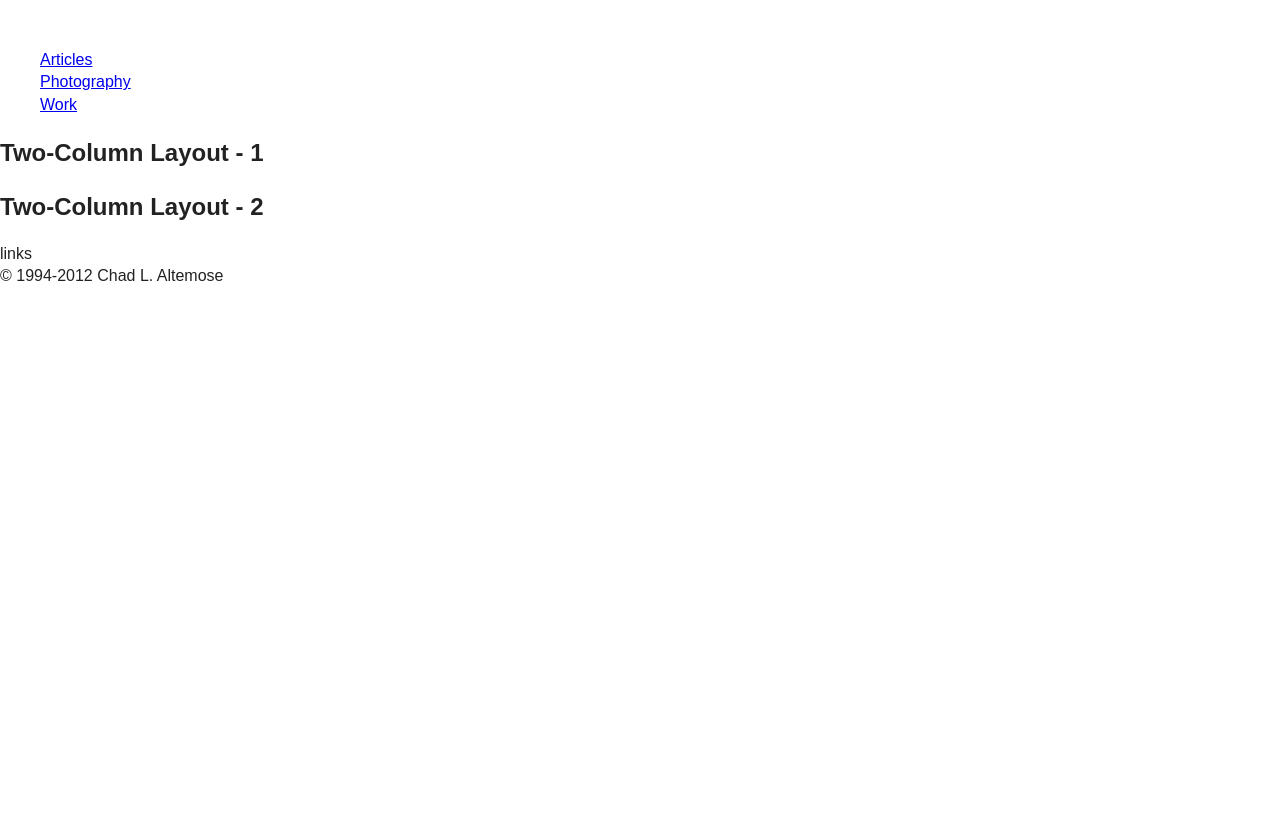
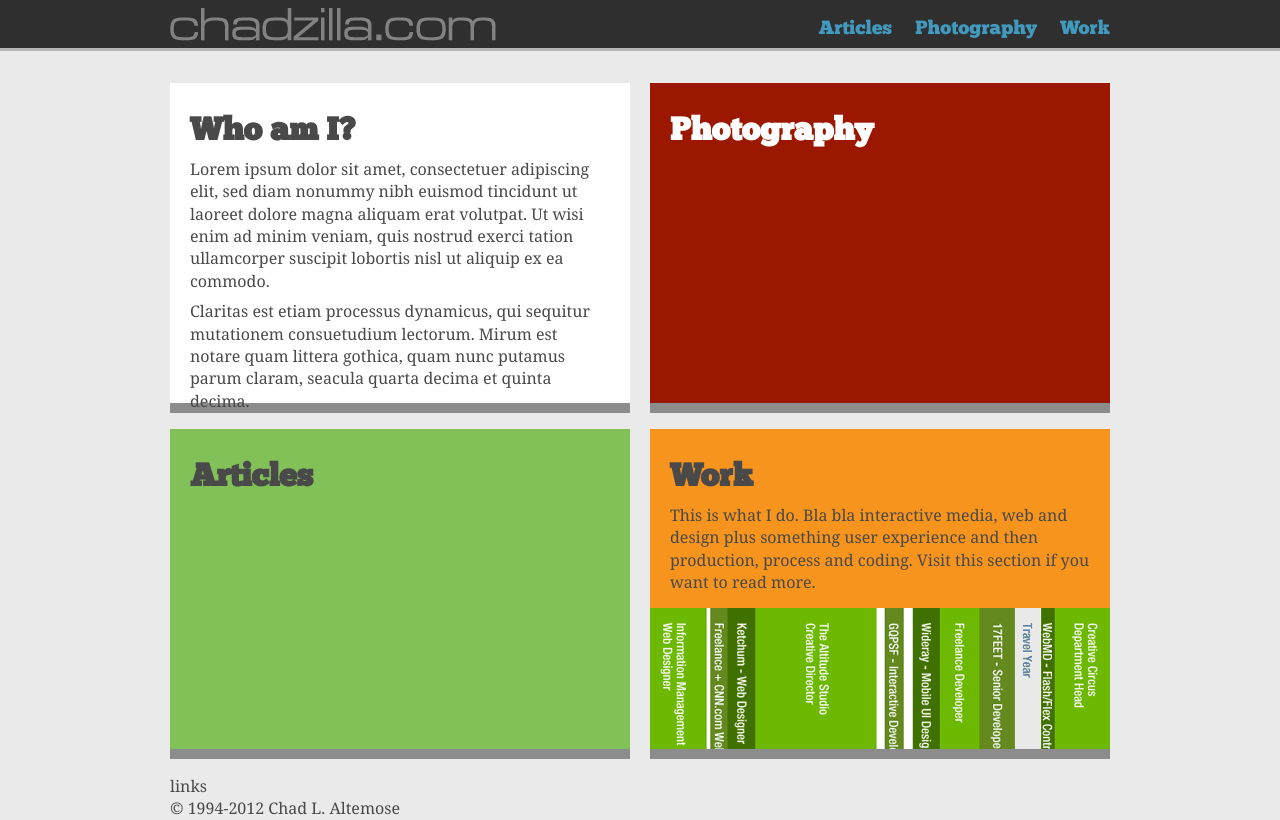
Before and after one commit to caltemose/chadzilla-twenty-twelve, a plain HTML site: page html/site/index.html in a window 1280 px wide. Drawn offline with nearby package versions, Linux system fonts and the light colour scheme.

Commit message:
adding fonts

```diff
--- a/html/site/css/main.css
+++ b/html/site/css/main.css
@@ -1,3 +1,14 @@
+@font-face {
+    font-family: '../fonts/ChunkFiveRegular';
+    src: url('../fonts/Chunkfive-webfont.eot');
+    src: url('../fonts/Chunkfive-webfont.eot?#iefix') format('embedded-opentype'),
+         url('../fonts/Chunkfive-webfont.woff') format('woff'),
+         url('../fonts/Chunkfive-webfont.ttf') format('truetype'),
+         url('../fonts/Chunkfive-webfont.svg#ChunkFiveRegular') format('svg');
+    font-weight: normal;
+    font-style: normal;
+}
+
 /*
  * HTML5 Boilerplate
  *
@@ -9,6 +20,9 @@
 /* ==========================================================================
    Base styles: opinionated defaults
    ========================================================================== */
+
+/* box sizing fix */
+* { -moz-box-sizing: border-box; -webkit-box-sizing: border-box; box-sizing: border-box; }
 
 html,
 button,
@@ -93,14 +107,137 @@ textarea {
    Author's custom styles
    ========================================================================== */
 
+body {
+    background: #eaeaea;
+    font-family: Georgia, 'Times New Roman', serif;
+    color: #494949;
+}
+
+a {
+    color: #4199bd;
+    text-decoration: none;
+}
+a:hover {
+    color: #53a049;
+}
+a:active {
+    color: #4199bd;
+}
+
+
+.container {
+    margin: 0 auto;
+}
+
+#navbar {
+    width: 100%;
+    background: #2f2f2f;
+    border-bottom: 3px solid #b6b6b6;
+    margin-bottom: 2em;
+}
+#navbar a:hover, #navbar a.selected {
+    color: #fff;
+}
+#logo {
+    margin-top: 8px;
+}
+#navbar nav {
+    padding: 0; margin: 0;
+    font-family: '../fonts/ChunkFiveRegular';
+}
+.page.container {
+}
+
+.col2 {
+}
+
+.homebox {
+    background: #fff;
+}
+.homebox.articles {
+    background: #82c158;
+}
+.homebox.photography {
+    background: #9b1700;
+}
+.homebox.work {
+    background: #f7941d;
+}
+.homebox h2 {
+    font-size: 2.0em;
+    font-family: '../fonts/ChunkFiveRegular';
+    color: #494949;
+    padding: 26px 20px 4px 20px;
+    margin: 0;
+}
+.homebox.photography h2 {
+    color: #fff;
+}
 
 
 
+/* Portrait tablet to landscape and desktop */
+@media (min-width: 1024px) {
+    #logo {
+        float: left;
+        position: relative;
+    }
+    #navbar nav {
+        float: right;
+        position: relative;
+    }
+    #navbar nav ul {
+        height: 1em;
+    }
+    #navbar nav ul li {
+        font-size: 1.2em;
+        display: inline;
+        margin-left: 1em;
+    }
 
+    .container {
+        width: 940px;
+    }
+    .col2 {
+        float: left;
+        position: relative;
+    }
+    .col2 {
+        width: 460px;
+    }
+    .col2:first-child {
+        margin-right: 20px;
+    }
 
+    .homebox {
+        height: 330px;
+        border-bottom: 10px solid #8c8c8c;
+        margin-bottom: 1em;
+        position: relative;
+    }
+    .homebox p {
+        margin: 0 0 .5em 0;
+        padding: 0 20px;
+    }
+    .homebox.work img {
+        position: absolute;
+        bottom: 0;
+    }
 
+}
 
+/* Landscape phone to portrait tablet */
+@media (min-width: 768px) and (max-width: 979px) {
 
+}
+
+/* Landscape phone to portrait tablet */
+@media (max-width: 767px) {
+}
+
+/* Landscape phones and down */
+@media (max-width: 480px) {
+}
 
 
 
@@ -210,20 +347,10 @@ textarea {
     *zoom: 1;
 }
 
-/* ==========================================================================
-   EXAMPLE Media Queries for Responsive Design.
-   Theses examples override the primary ('mobile first') styles.
-   Modify as content requires.
-   ========================================================================== */
 
-@media only screen and (min-width: 35em) {
-    /* Style adjustments for viewports that meet the condition */
-}
 
-@media only screen and (-webkit-min-device-pixel-ratio: 1.5),
-       only screen and (min-resolution: 144dpi) {
-    /* Style adjustments for high resolution devices */
-}
+
+
 
 /* ==========================================================================
    Print styles.
--- a/html/site/index.html
+++ b/html/site/index.html
@@ -22,7 +22,7 @@
         <![endif]-->
 
         <div id="navbar">
-            <div class="container">
+            <div class="container clearfix">
                 <div id="logo"><a href="/site/"><img src="img/ui/chadzilla-logo.png" alt="chadzilla.com" /></a></div>
                 <nav>
                     <ul>
@@ -34,12 +34,28 @@
             </div>
         </div>
 
-        <div class="page container">
+        <div class="page container clearfix">
             <div class="col2">
-                <h2>Two-Column Layout - 1</h2>
+                <div class="homebox who">
+                    <h2>Who am I?</h2>
+                    <p>Lorem ipsum dolor sit amet, consectetuer adipiscing elit, sed diam nonummy nibh euismod tincidunt ut laoreet dolore magna aliquam erat volutpat. Ut wisi enim ad minim veniam, quis nostrud exerci tation ullamcorper suscipit lobortis nisl ut aliquip ex ea commodo.</p>
+                    <p>Claritas est etiam processus dynamicus, qui sequitur mutationem consuetudium lectorum. Mirum est notare quam littera gothica, quam nunc putamus parum claram, seacula quarta decima et quinta decima.</p>
+                </div>
+                <div class="homebox articles">
+                    <h2>Articles</h2>
+
+                </div>
+
             </div>
             <div class="col2">
-                <h2>Two-Column Layout - 2</h2>
+                <div class="homebox photography">
+                    <h2>Photography</h2>
+                </div>
+                <div class="homebox work">
+                    <h2>Work</h2>
+                    <p>This is what I do. Bla bla interactive media, web and design plus something user experience and then production, process and coding. Visit this section if you want to read more.</p>
+                    <img src="img/home-career-graphic.png" alt="Career Graphic" width="460" height="141" />
+                </div>
             </div>
         </div>
 
```
Also changed, not shown: html/site/fonts/Chunkfive-webfont.ttf (added), html/site/fonts/Chunkfive-webfont.woff (added), html/site/img/home-career-graphic.png (added), 2 other files.
